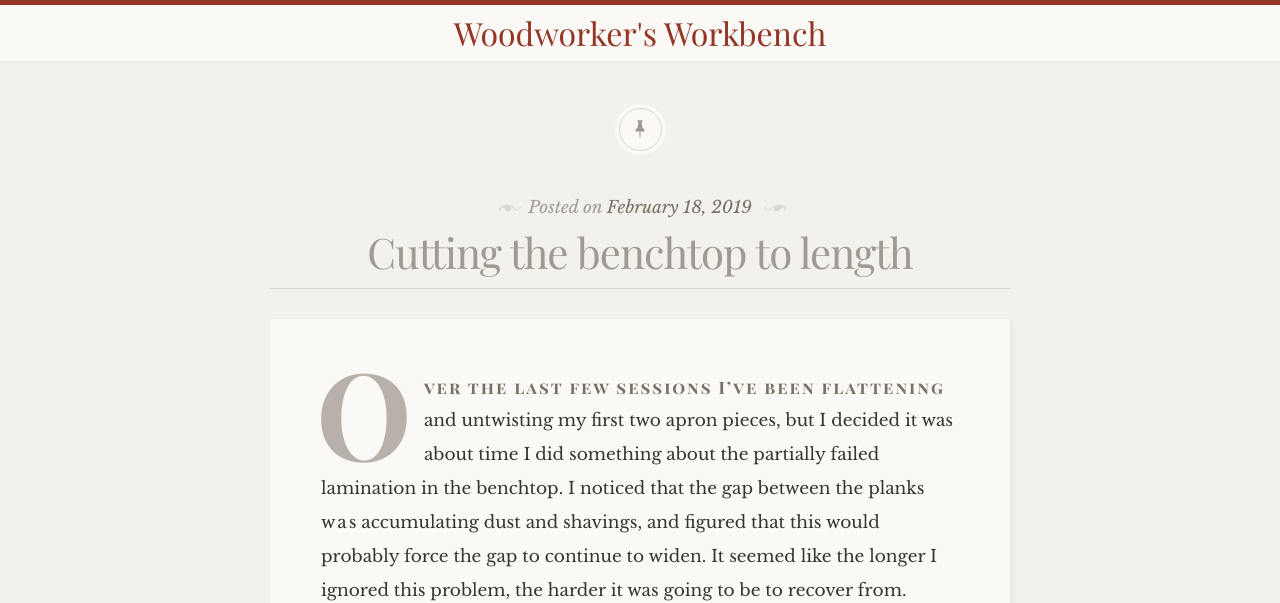
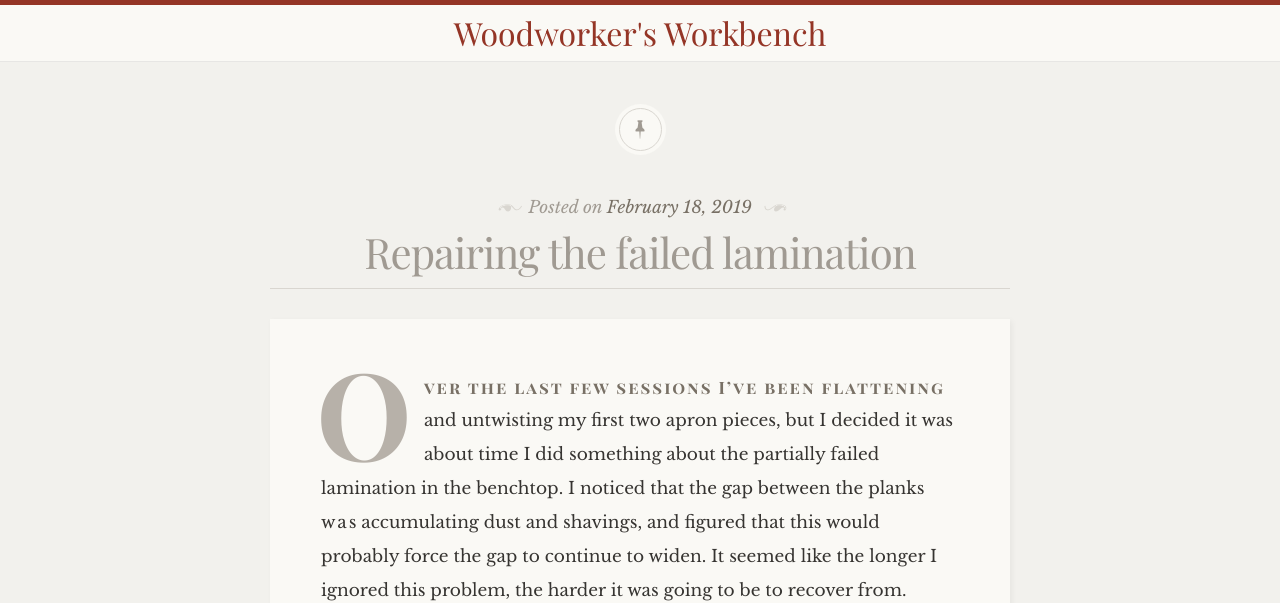
Before and after one commit to direvus/direvus.github.io, a Jekyll site: the page built from _posts/2019-02-18-benchtop-lam-repair.md, in a window 1280 px wide, cut to the strip 0-603 px from the top of the page. Built offline with Jekyll 4.4.1, drawn with Linux system fonts in a browser that asks for light colours; some web fonts are replaced.

Commit message:
Fix title on 18 Feb post.

```diff
--- a/_posts/2019-02-18-benchtop-lam-repair.md
+++ b/_posts/2019-02-18-benchtop-lam-repair.md
@@ -1,6 +1,6 @@
 ---
 layout: post
-title:  Cutting the benchtop to length
+title:  Repairing the failed lamination
 date:   2019-02-18
 ---
 
```
